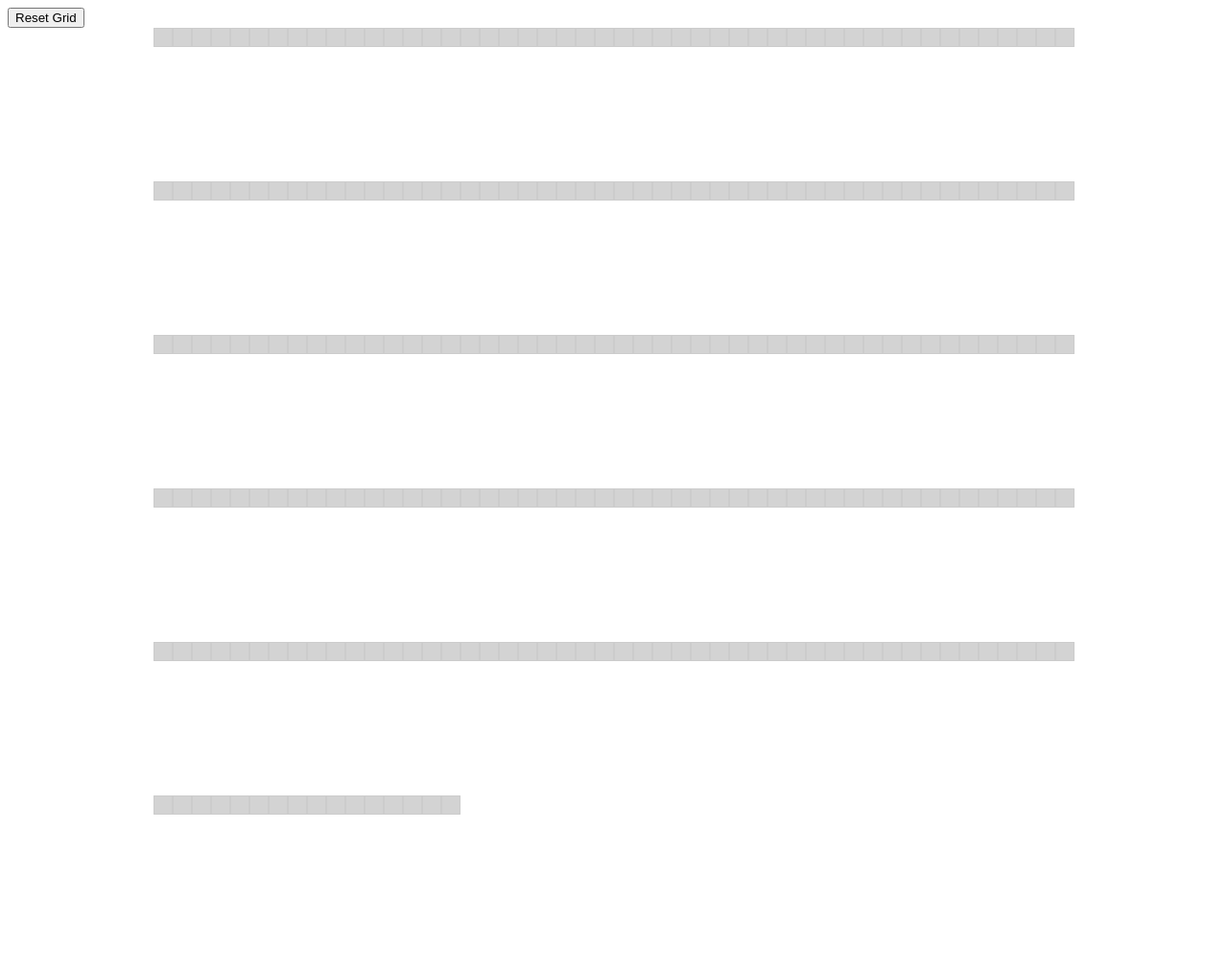
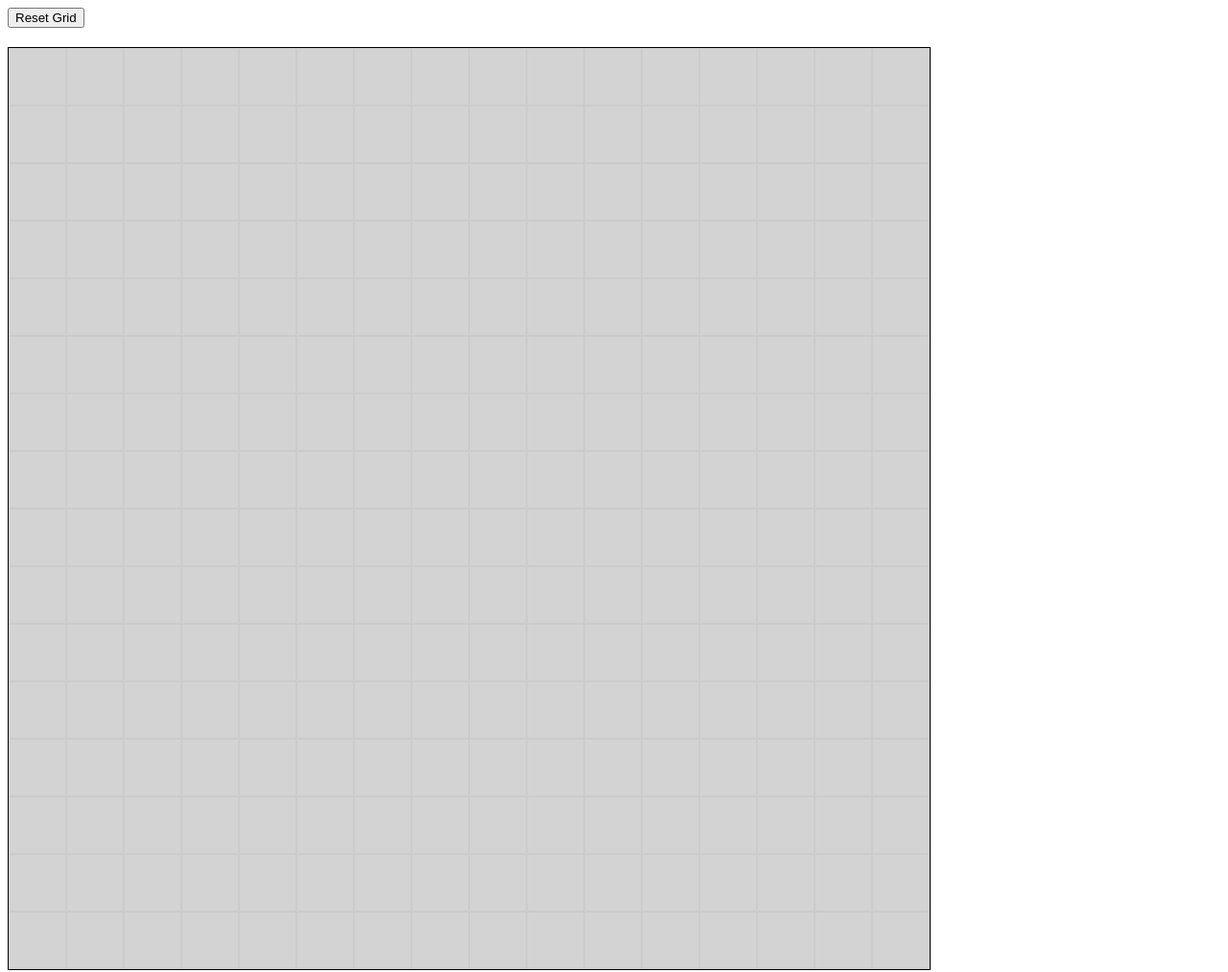
Before and after one commit to Hatsunmikk/etch-a-sketch, a plain HTML site: page index.html in a window 1280 px wide. Shown: the whole page at 96% size. Drawn offline with Linux system fonts and the light colour scheme.

Commit message:
Add a function called createGrid() that will dynamically size the squares to fit within the grid container according to the number of squares the user asks for

```diff
--- a/logic.js
+++ b/logic.js
@@ -1,24 +1,28 @@
 
 
 
-function createGrid (){
+function createGrid (numOfSquares){
 
+    //Main grid container which will contain all the square within it
+     const gridContainer = document.getElementById("grid-container");
 
+     //Clearing the existing grid (if any)
+     gridContainer.innerHTML = "";
 
-}
-//Main grid container which will contain all the square within it
-const gridContainer = document.getElementById("grid-container");
+     // Calculate the size of each square based on the number of squares per side
+     const squareSize = 960 / numOfSquares;
 
-
-
-//A loop to create the squares
-for(let i = 0; i < 256; i++){
+     //A loop to create the squares
+    for(let i = 0; i < numOfSquares * numOfSquares; i++){
 
     //creating each square as a div
     const square = document.createElement("div");
 
     //each created square is being assigned a class to target it for styling
     square.classList.add("grid-square");
+
+    square.style.width = `${squareSize}px`;
+    square.style.height = `${squareSize}px`;
 
     //Adding hover effects to create a trail
     square.addEventListener("mouseover", () =>
@@ -37,6 +41,9 @@ for(let i = 0; i < 256; i++){
     gridContainer.appendChild(square);
 };
 
+};
+
+
 const button = document.getElementById("btn");
 
 //How clicking the button guides us to the function that creates the grid
@@ -44,10 +51,13 @@ button.addEventListener("click", () => {
    let numOfSquares = prompt("How many squares do you want? (max. 100)");
    numOfSquares = parseInt(numOfSquares);
 
-   if(isNaN(numOfSquares) || numOfSquares < 1 || numOfSquares >100){
+   if(isNaN(numOfSquares) || numOfSquares < 1 || numOfSquares > 100){
        alert("Please enter a valid number between 1 an 100.");
        return;
    };
 
    createGrid(numOfSquares);
 });
+
+//Creating a default grid on page-load
+window.onload = () => createGrid(16);
--- a/styles.css
+++ b/styles.css
@@ -4,18 +4,16 @@
     flex-wrap: wrap;
     width: 960px;
     height: 960px;
-    margin: 0 auto;
+    margin-top: 20px;
+    border: 1px solid black;
+    position: relative;
+
 }
 
 .grid-square {
-    width: 20px;
-    height: 20px;
-    background-color: lightgray;
+
+    background-color: lightgrey;
     border: 1px solid #ccc;
     box-sizing: border-box;
-    transition: background-color 0.2s ease;
+
 }
-
-.grid-square.hovered {
-    background-color: black;
-}
```
